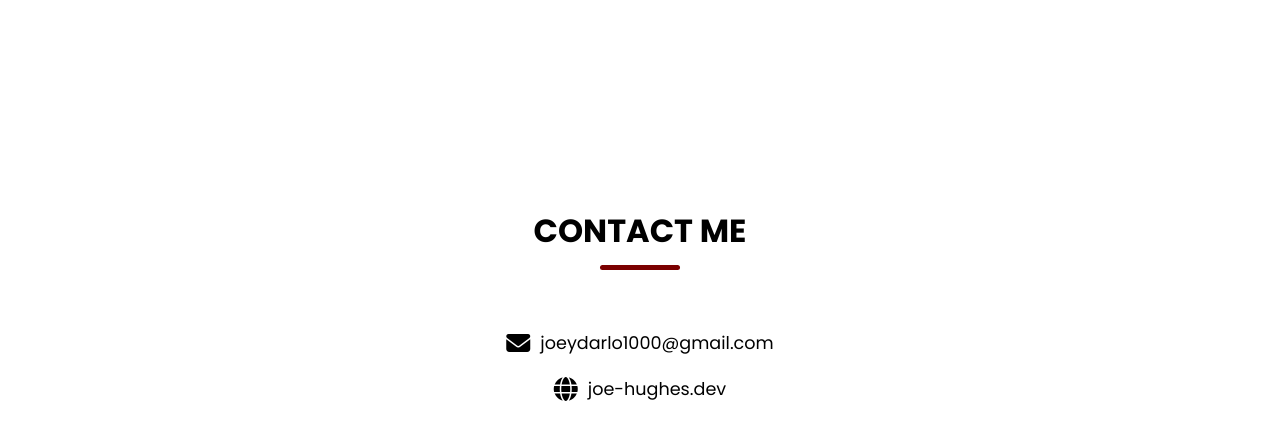
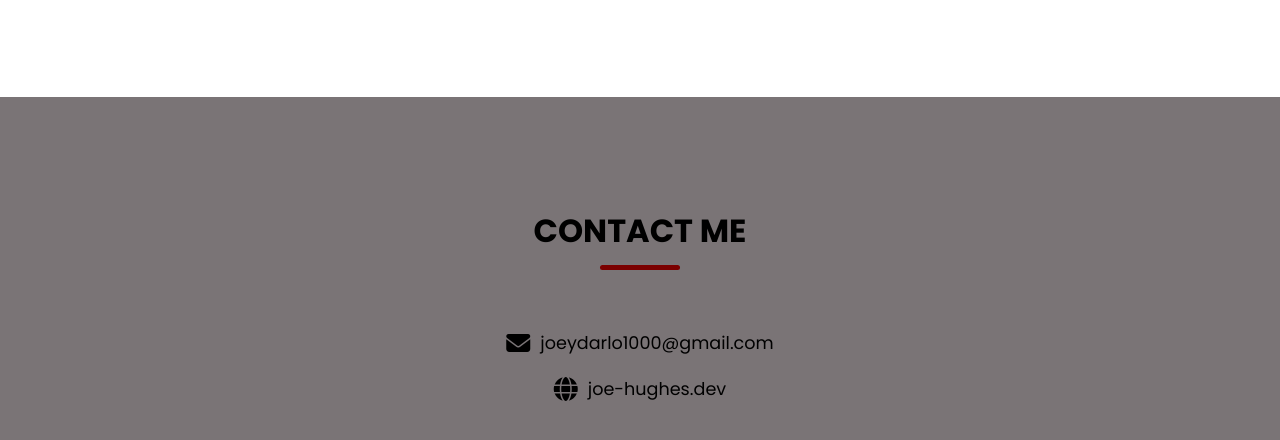
Before and after one commit to JoeHughes9877/Portfolio-Website, a plain HTML site: page index.html in a window 1280 px wide. Shown: the part 1577-2017 px from the top of the page. Drawn offline with Linux system fonts and the light colour scheme; a web font is replaced by a local one.

Commit message:
now its acc changed

```diff
--- a/index.css
+++ b/index.css
@@ -342,7 +342,7 @@ header .navBar {
 /* Contact section */
 .contactSection {
   padding: 50px 0 100px;
-  background: var(--lightGreyColor);
+  background: var(--darkGreyColor);
 }
 
 .contactSection .sectionContent {
```
